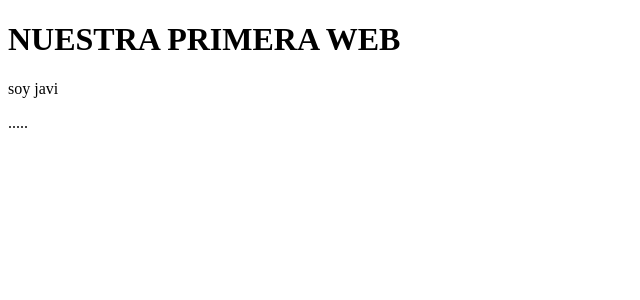
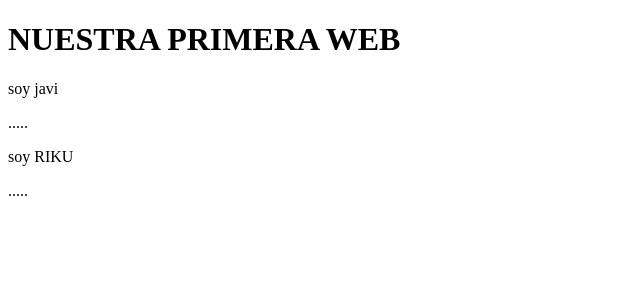
Before and after one commit to alexguerrero793/cursoDev_layout, an Angular app: page / in a window 1280 px wide. Shown: the top 300 px of the page, without its empty margins (0-640 px from the left). Built offline with nearby package versions, Linux system fonts and the light colour scheme.

Commit message:
my first commit

```diff
--- a/src/app/app.component.html
+++ b/src/app/app.component.html
@@ -1,2 +1,3 @@
 <h1>NUESTRA PRIMERA WEB</h1>
 <p>soy javi</p>.....
+<p>soy RIKU</p>.....
```
